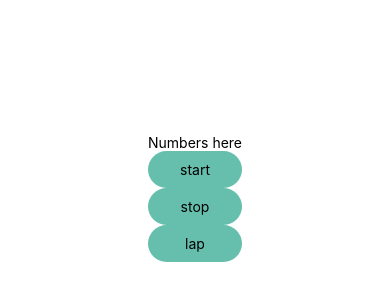
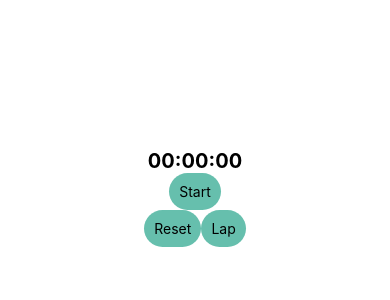
Before and after one commit to Shopify/eng-intern-assessment-react-native, a React Native app: screen / in a window 390 px wide. Shown: the part 224-524 px from the top of the page. Built offline with nearby package versions, Linux system fonts and the light colour scheme.

Commit message:
final commit

```diff
--- a/src/StopWatch.tsx
+++ b/src/StopWatch.tsx
@@ -1,18 +1,146 @@
-import React from 'react';
-import { View, Text } from 'react-native';
+import React, { useRef, useState } from 'react';
+import { View, Text, FlatList, StyleSheet } from 'react-native';
 import StopWatchButton from './StopWatchButton';
 
+
+// Summary. Virtual stopwatch that counts seconds, and displays the number of hours:minutes:seconds.
 export default function StopWatch() {
+  const [currentTime, setCurrentTime] = useState<number>(0);
+  const [on, setOn] = useState<boolean>(false);
+  const [hideTime, setHideTime] = useState<boolean>(false);
+  type lapData = {
+    id: number;
+    lapTime: number;
+  };
+
+  var lapData = useRef<lapData[]>([]);
+  var intervalRef = useRef(0);
+  var timeRef = useRef(0);
+
+  /**
+   * Function description. Used to start the stopWatch tracked in timeRef, displayed with setCurrentTime by adding one second to timeRef.
+   */
+  const startStopWatch = () => {
+    setOn(true);
+    setHideTime(false);
+    intervalRef.current = setInterval(() => {
+      setCurrentTime(timeRef.current + 1);
+      timeRef.current++;
+    }, 1000);
+  }
+  /**
+   * Function description. Used to pause the stopWatch by stopping the interval change.
+   */
+  const pauseStopWatch = () => {
+    setOn(false);
+    setHideTime(false);
+    clearInterval(intervalRef.current);
+  }
+  /**
+   * Function description. Used to stop the stopWatch by reseting all states back to initial states. It will hide the timer.
+   */
+  const stopStopWatch = () => {
+    setOn(false);
+    setHideTime(true);
+    clearInterval(intervalRef.current);
+    intervalRef.current = 0;
+    timeRef.current = 0;
+    setCurrentTime(0);
+  }
+  /**
+   * Function description. Used to stop the stopWatch by reseting all states back to initial states. It will not hide the timer.
+   */
+  const resetStopWatch = () => {
+    setOn(false);
+    setHideTime(false);
+    clearInterval(intervalRef.current);
+    intervalRef.current = 0;
+    timeRef.current = 0;
+    setCurrentTime(0);
+    lapData.current = [];
+  };
+  /**
+   * Function description. Used to resume the stopWatch by adding a second to the timeRef every second
+   */
+  const resumeStopWatch = () => {
+    setOn(true);
+    setHideTime(false);
+    setCurrentTime(timeRef.current + 1);
+    timeRef.current++;
+    intervalRef.current = setInterval(() => {
+      setCurrentTime(timeRef.current + 1);
+      timeRef.current++;
+    }, 1000);
+  };
+  /**
+   * Function description. used to add a lap (timestamp) to an array of other laps called lapData.
+   */
+  const addLapTime = () => {
+    lapData.current.push({ lapTime: currentTime, id: lapData.current.length });
+  }
+
   return (
-    <View >
-      <Text>Numbers here</Text>
-      <View>
-        <StopWatchButton title="start" onPress={()=>{console.log("something")}}/>
-        <StopWatchButton title="stop" onPress={()=>{console.log("something1")}}/>
+    <View style={styles.container}>
+      <View style={styles.timeTextContainer}>
+        {!hideTime
+          ? <Text style={styles.timeText}>
+              {Math.floor(currentTime / 60 / 60).toLocaleString('en-US', {minimumIntegerDigits: 2, useGrouping: false})}:{Math.floor(currentTime / 60).toLocaleString('en-US', {minimumIntegerDigits: 2, useGrouping: false})}:{(currentTime % 60).toLocaleString('en-US', {minimumIntegerDigits: 2, useGrouping: false})}
+            </Text>
+          : <></>
+        }
       </View>
-      <View>
-        <StopWatchButton title="lap" onPress={()=>{console.log("something2")}}/>
+
+      <View style={styles.reactiveButtonsContainer}>
+        {!on
+          ? (timeRef.current != 0)
+            ? <StopWatchButton title="Resume" onPress={()=>{resumeStopWatch()}}/>
+            : <StopWatchButton title="Start" onPress={()=>{startStopWatch()}}/>
+          : <>
+              <StopWatchButton title="Pause" onPress={()=>{pauseStopWatch()}}/>
+              <StopWatchButton title="Stop" onPress={()=>{stopStopWatch()}}/>
+            </>
+        }
+      </View>
+
+      <View style={styles.constantButtonsContainer}>
+        <StopWatchButton title="Reset" onPress={()=>{resetStopWatch()}}/>
+        <StopWatchButton title="Lap" onPress={()=>{addLapTime()}}/>
+      </View>
+
+      <View style={styles.lapsTimeContainer}>
+        <FlatList
+          data={lapData.current}
+          renderItem={({item}) =>
+            <Text>Lap {item.id.toString()} = {Math.floor(item.lapTime / 60 / 60).toLocaleString('en-US', {minimumIntegerDigits: 2, useGrouping: false})}:{Math.floor(item.lapTime / 60).toLocaleString('en-US', {minimumIntegerDigits: 2, useGrouping: false})}:{(item.lapTime % 60).toLocaleString('en-US', {minimumIntegerDigits: 2, useGrouping: false})}</Text>
+          }
+          keyExtractor={item => item.id.toString()}
+          scrollEnabled={true}
+          data-testID='lap-list'
+          persistentScrollbar={true}
+        />
       </View>
     </View>
   );
 }
+
+const styles = StyleSheet.create({
+  container: {
+    justifyContent: 'space-between',
+    alignItems: 'center',
+  },
+  timeTextContainer: {
+  },
+  timeText: {
+    fontSize: 20,
+    fontWeight: 'bold'
+  },
+  reactiveButtonsContainer: {
+  },
+  constantButtonsContainer: {
+    flexDirection: 'row',
+  },
+  lapsTimeContainer: {
+    height: "30%",
+    width: "100%"
+  }
+});
```
Also changed, not shown: package.json (+4 -3 lines), 1 other file (tests, documents, lock files or other folders).
